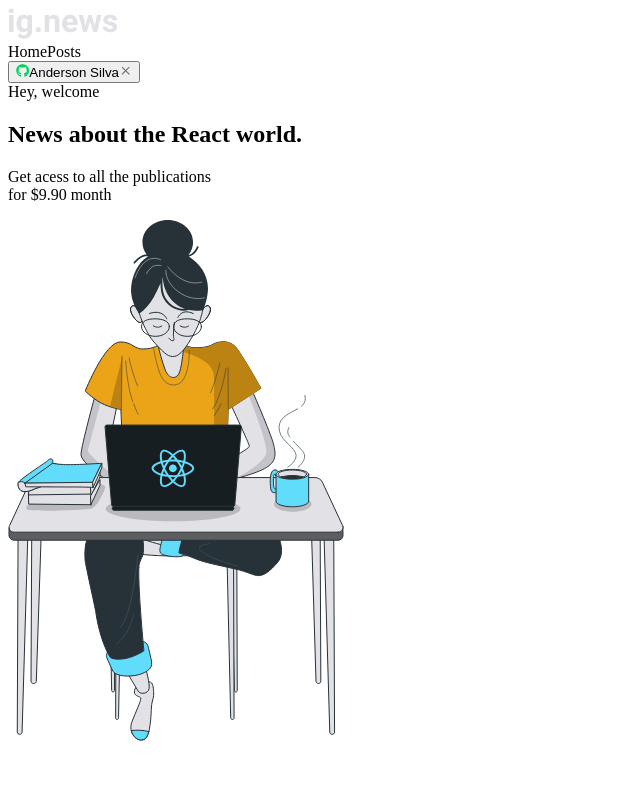
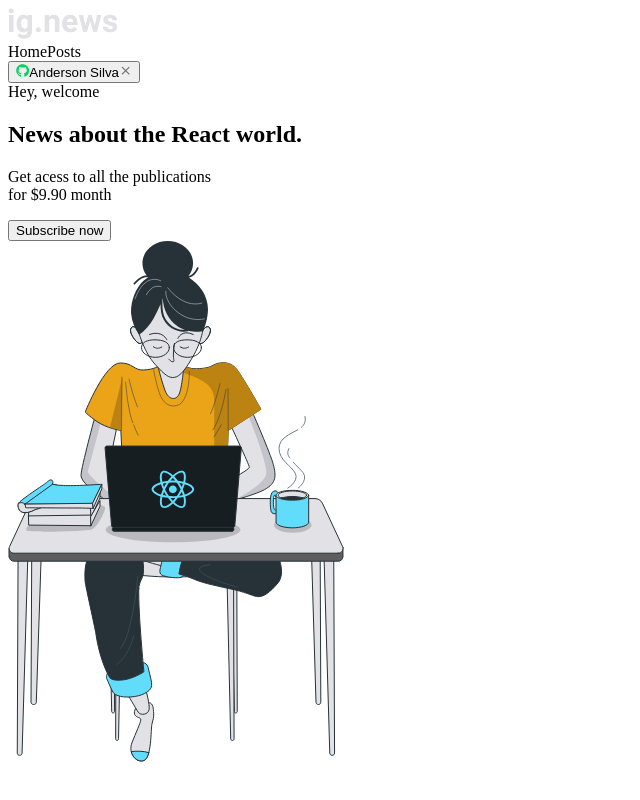
Before and after one commit to andersonsilva019/treinamento-nextjs-avancado, a Next.js app: page / in a window 1280 px wide. Shown: the whole page, without its empty margins (0-640 px from the left). Built offline with nearby package versions, Linux system fonts and the light colour scheme.

Commit message:
:sparkles: feat: create component SubscribeButton

```diff
--- /dev/null
+++ b/src/components/SubscribeButton.tsx
@@ -0,0 +1,17 @@
+export function SubscribeButton(){
+  return(
+    <button
+      type="button"
+      className="
+      h-16 w-64 border-0 rounded-3
+      bg-yellow-500 text-gray-900
+      text-xl font-bold
+      flex items-center justify-center
+      filter brightness-90 hover:filter-none
+      transition-all duration-200
+      mt-10
+    ">
+      Subscribe now
+    </button>
+  )
+}
--- a/src/pages/index.tsx
+++ b/src/pages/index.tsx
@@ -1,4 +1,5 @@
 import Head from 'next/head'
+import { SubscribeButton } from '../components/SubscribeButton'
 
 
 export default function Home() {
@@ -14,6 +15,7 @@ export default function Home() {
           <p className="text-2xl leading-9 mt-6">Get acess to all the publications <br/>
           <span className="text-cyan-500 font-bold">for $9.90 month</span>
           </p>
+          <SubscribeButton/>
         </section>
         <img src="/images/avatar.svg" alt="Girl Coding"/>
       </main>
```
